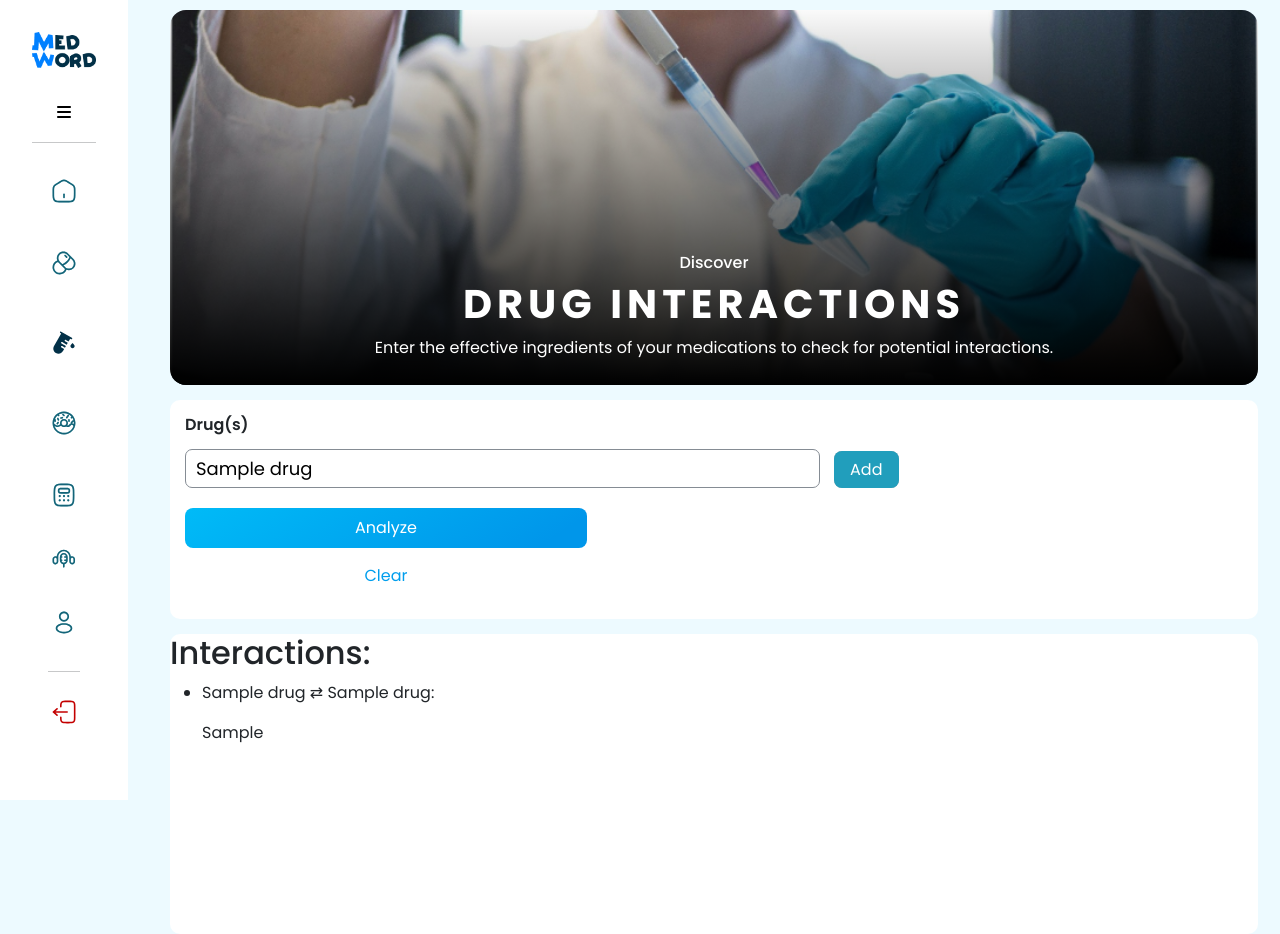
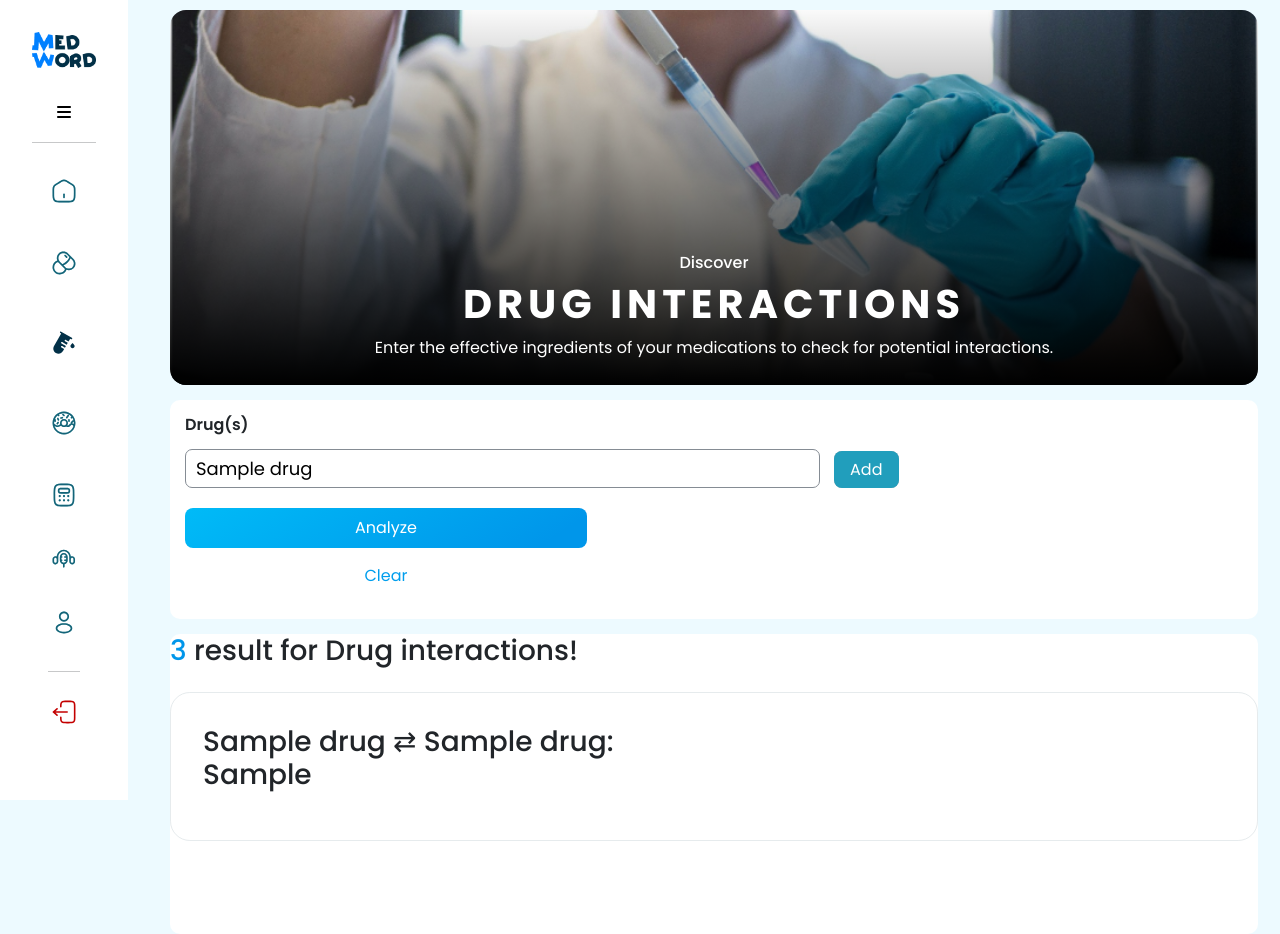
Before and after one commit to Abdullah-Elgabry/Pharma_Scope, a Django app: template Main_proj/drug_interaction/templates/check_interactions.html in a window 1280 px wide. Run offline with Django 4.2, Linux system fonts and the light colour scheme; the template is opened without the code that fills it: values that come from a table or form of the project are taken from there, others are empty; tables that the repository leaves empty hold one stand-in row (values such as "Sample post"); some libraries are stand-ins or nearby versions.

Commit message:
Update check_interactions.html

```diff
--- a/Main_proj/drug_interaction/templates/check_interactions.html
+++ b/Main_proj/drug_interaction/templates/check_interactions.html
@@ -43,17 +43,17 @@
           </ul>
       {% elif interactions is not None %}
 
-          <h2>Interactions:</h2>
-          <ul>
-              {% for interaction in interactions %}
-                  <li>
-                      <p>{{ interaction.drug1 }} ⇄ {{ interaction.drug2 }}:</p>
+          <h3 class="mb-4">
+            <span>3</span> result for Drug interactions!
+          </h3>
+          <div>
+             {% for interaction in interactions %}
+                      <h3>{{ interaction.drug1 }} ⇄ {{ interaction.drug2 }}:</3>
                       <p>{{ interaction.reason }}</p>
-                  </li>
               {% empty %}
-                  <li>No interactions found</li>
+                  <p>No interactions found</p>
               {% endfor %}
-          </ul>
+          </div>
       {% endif %}
 
         </div>
```
